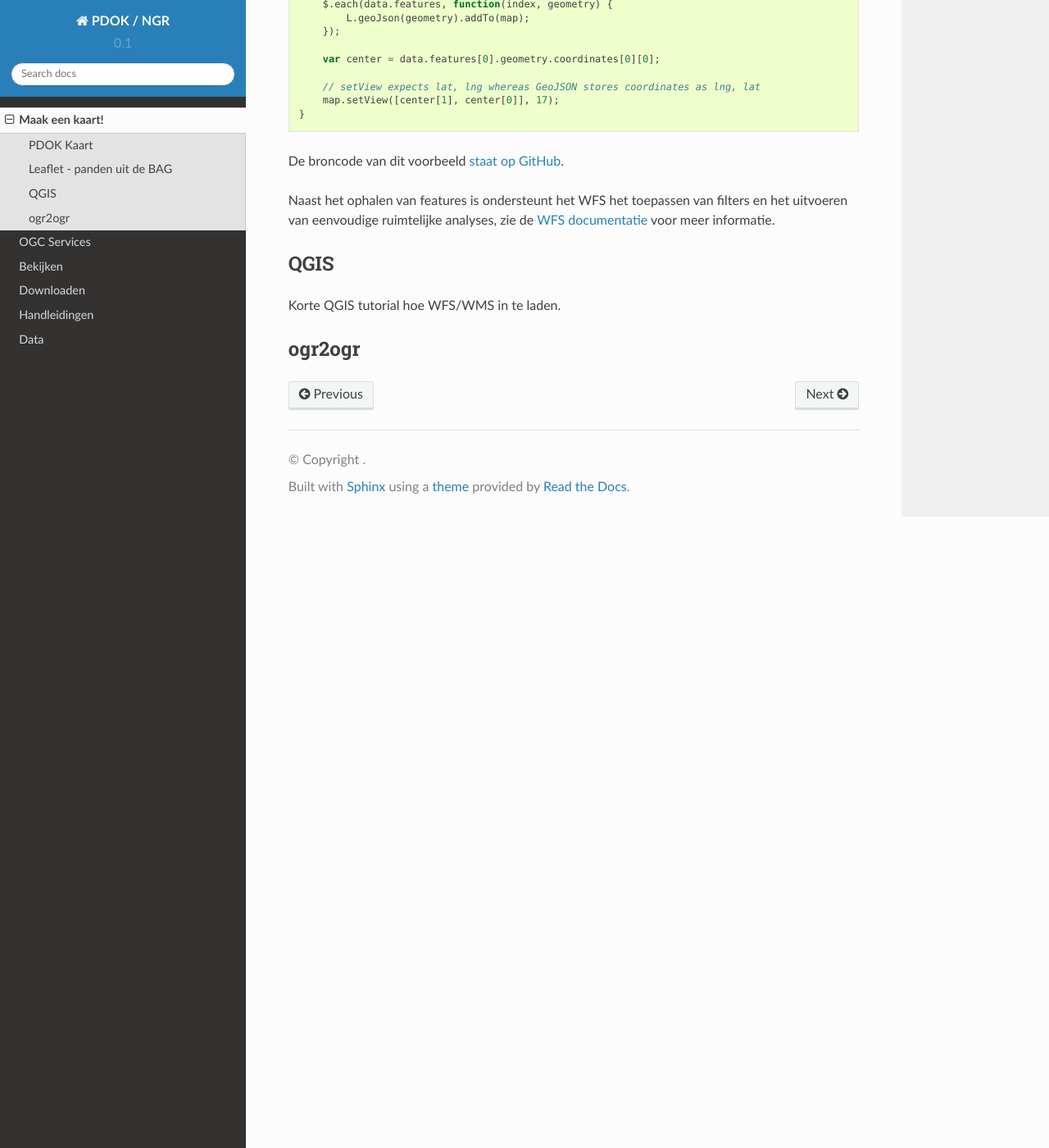
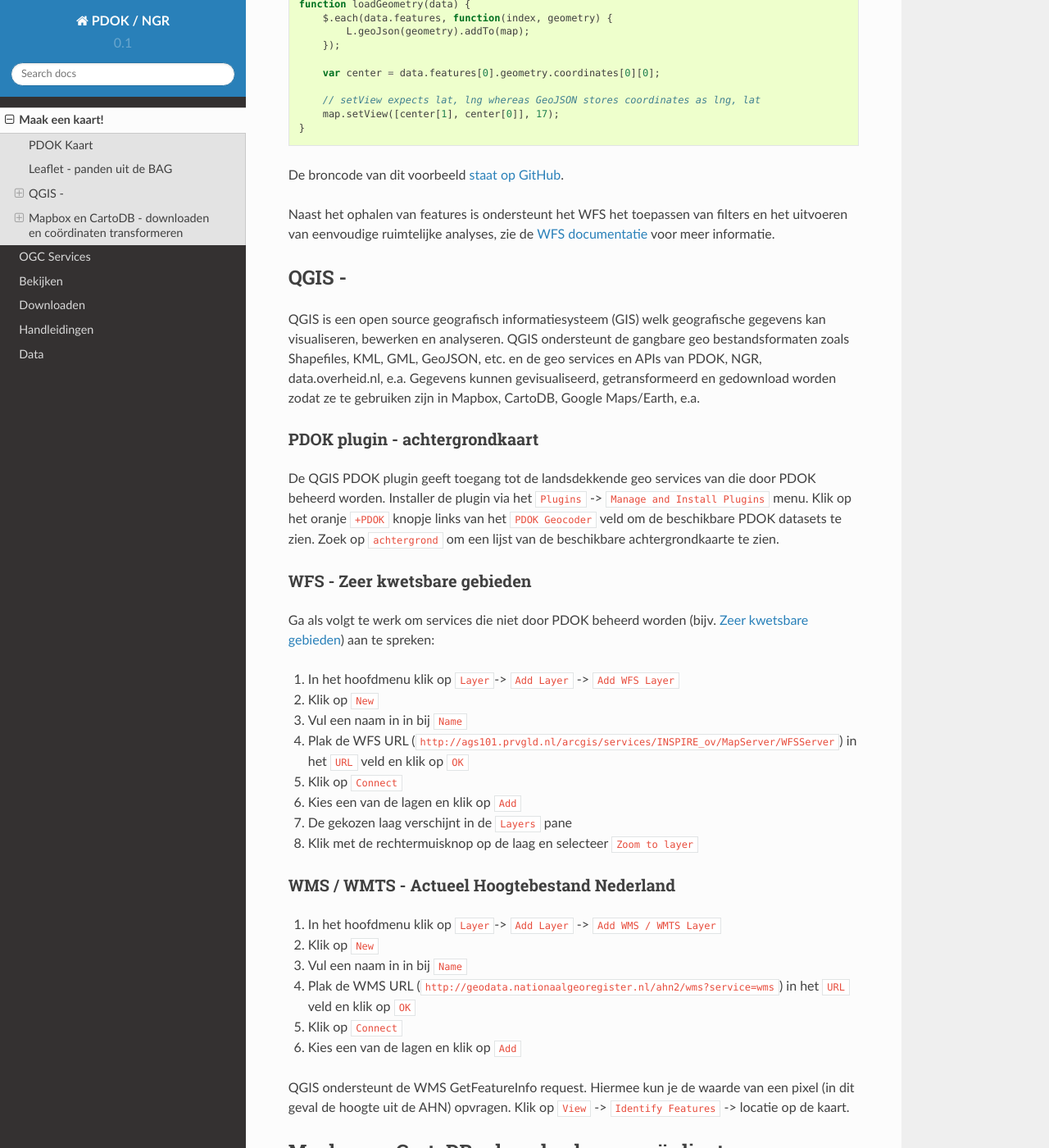
Before and after one commit to LivericA/PDOK, a Sphinx documentation site: the page built from docs/quickstart.rst, in a window 1280 px wide and 1400 px high, scrolled down 2321 px. Shown: the whole window at 82% size. Built offline with Sphinx 7.4.7 and the Read the Docs theme 2.0.0, drawn with Linux system fonts in a browser that asks for light colours; pages that are not in the unit, such as notebooks, are missing from menus; some of the changed text lies outside the part shown.

Commit message:
add QGIS text

```diff
--- a/docs/quickstart.rst
+++ b/docs/quickstart.rst
@@ -88,14 +89,62 @@ De broncode van dit voorbeeld `staat op GitHub <https://github.com/Geonovum/PDOK
 Naast het ophalen van features is ondersteunt het WFS het toepassen van filters en het uitvoeren van eenvoudige ruimtelijke analyses, zie de :ref:`WFS documentatie <OGC-WFS>` voor meer informatie.
 
 ****
-QGIS
+QGIS -
 ****
 
+QGIS is een open source geografisch informatiesysteem (GIS) welk geografische gegevens kan visualiseren, bewerken en analyseren. QGIS ondersteunt de gangbare geo bestandsformaten zoals Shapefiles, KML, GML, GeoJSON, etc. en de geo services en APIs van PDOK, NGR, data.overheid.nl, e.a. Gegevens kunnen gevisualiseerd, getransformeerd en gedownload worden zodat ze te gebruiken zijn in Mapbox, CartoDB, Google Maps/Earth, e.a.
+
+PDOK plugin - achtergrondkaart
+==============================
+
+De QGIS PDOK plugin geeft toegang tot de landsdekkende geo services van die door PDOK beheerd worden. Installer de plugin via het ``Plugins`` -> ``Manage and Install Plugins`` menu. Klik op het oranje ``+PDOK`` knopje links van het ``PDOK Geocoder`` veld om de beschikbare PDOK datasets te zien. Zoek op ``achtergrond`` om een lijst van de beschikbare achtergrondkaarte te zien.
+
+WFS - Zeer kwetsbare gebieden
+=============================
+
+Ga als volgt te werk om services die niet door PDOK beheerd worden (bijv. `Zeer kwetsbare gebieden <https://data.overheid.nl/data/dataset/zeer-kwetsbare-gebieden>`_) aan te spreken:
+
+1. In het hoofdmenu klik op ``Layer``-> ``Add Layer`` -> ``Add WFS Layer``
+2. Klik op ``New``
+3. Vul een naam in in bij ``Name``
+4. Plak de WFS URL (``http://ags101.prvgld.nl/arcgis/services/INSPIRE_ov/MapServer/WFSServer``) in het ``URL`` veld en klik op ``OK``
+5. Klik op ``Connect``
+6. Kies een van de lagen en klik op ``Add``
+7. De gekozen laag verschijnt in de ``Layers`` pane
+8. Klik met de rechtermuisknop op de laag en selecteer ``Zoom to layer``
+
+WMS / WMTS - Actueel Hoogtebestand Nederland
+============================================
+
+1. In het hoofdmenu klik op ``Layer``-> ``Add Layer`` -> ``Add WMS / WMTS Layer``
+2. Klik op ``New``
+3. Vul een naam in in bij ``Name``
+4. Plak de WMS URL (``http://geodata.nationaalgeoregister.nl/ahn2/wms?service=wms``) in het ``URL`` veld en klik op ``OK``
+5. Klik op ``Connect``
+6. Kies een van de lagen en klik op ``Add``
+
+QGIS ondersteunt de WMS GetFeatureInfo request. Hiermee kun je de waarde van een pixel (in dit geval de hoogte uit de AHN) opvragen. Klik op ``View`` -> ``Identify Features`` -> locatie op de kaart.
 
 
+***********************************************************
+Mapbox en CartoDB - downloaden en coördinaten transformeren
+***********************************************************
 
-Korte QGIS tutorial hoe WFS/WMS in te laden.
+De Nederlandse geo services en APIs leveren, volgens de geldende standaarden, gegevens als Geography Markup Language (GML) in het Nederlandse Rijksdriehoekscoordinatenstelsel (RD). Om ze geschikt te maken voor Mapbox, CartoDB, Google Maps e.a. moeten ze getransformeerd worden naar Shapefiles/GeoJSON en het WGS84 coordinatenstelsel.
 
-*******
+QGIS
+====
+
+In QGIS gaat dit als volgt:
+
+1. Klik met de rechtermuisknop op de WFS dataset die je wilt downloaden en transformeren en selecteer ``Save As..``
+2. Kies ESRI Shapefile, GeoJSON of KML uit het ``Format`` menu
+3. Kies ``EPSG:4326 - WGS84`` uit het ``CRS`` menu
+4. Klik op ``OK``
+
+Het nieuwe bestand kun je uploaden in CartoDB, gebruiken als databron in Mapbox Studio of visualiseren in Google Earth.
+
 ogr2ogr
-*******
+=======
+
+TODO
```
Also changed, not shown: other parts of docs/quickstart.rst (+1 -0 lines).
